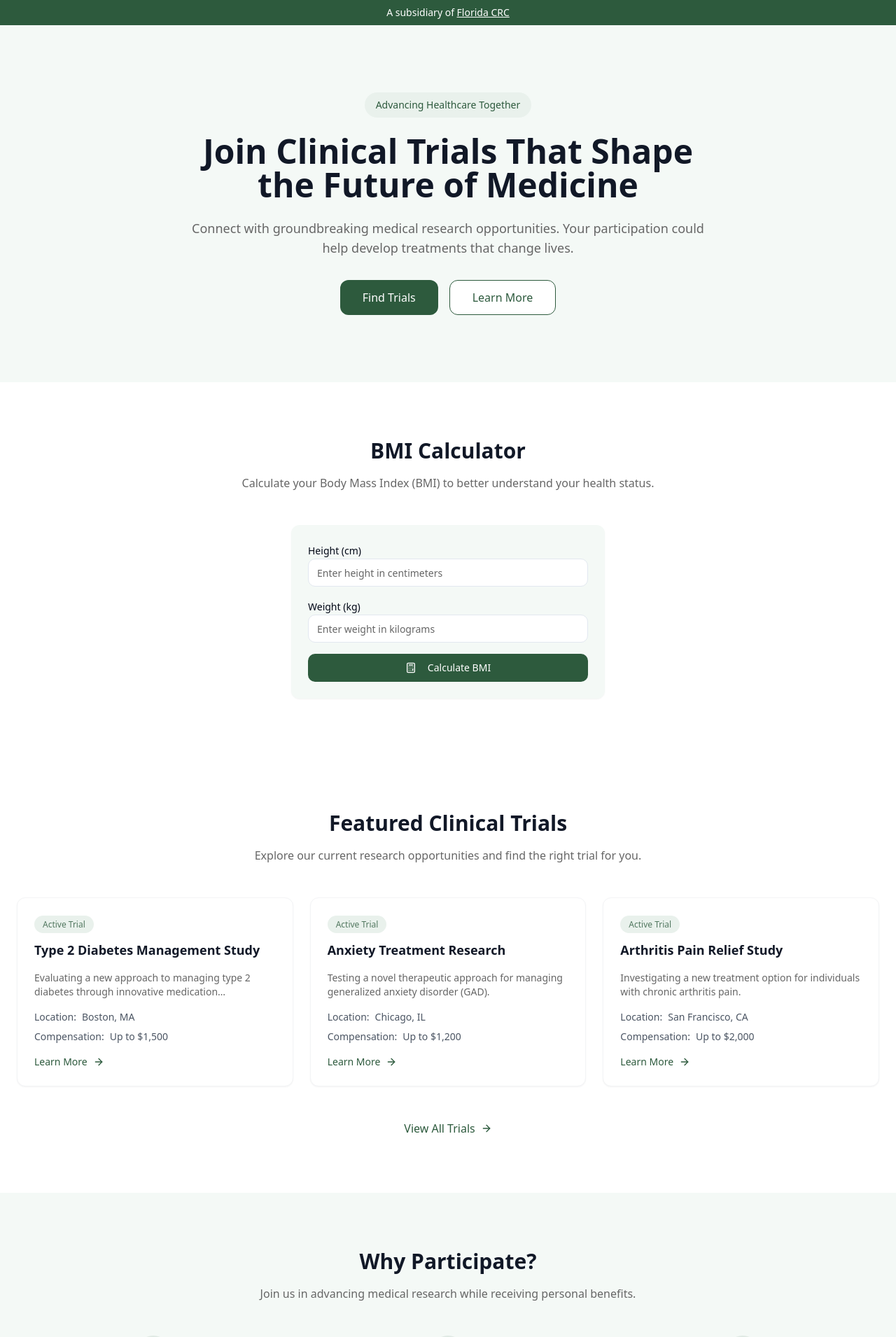
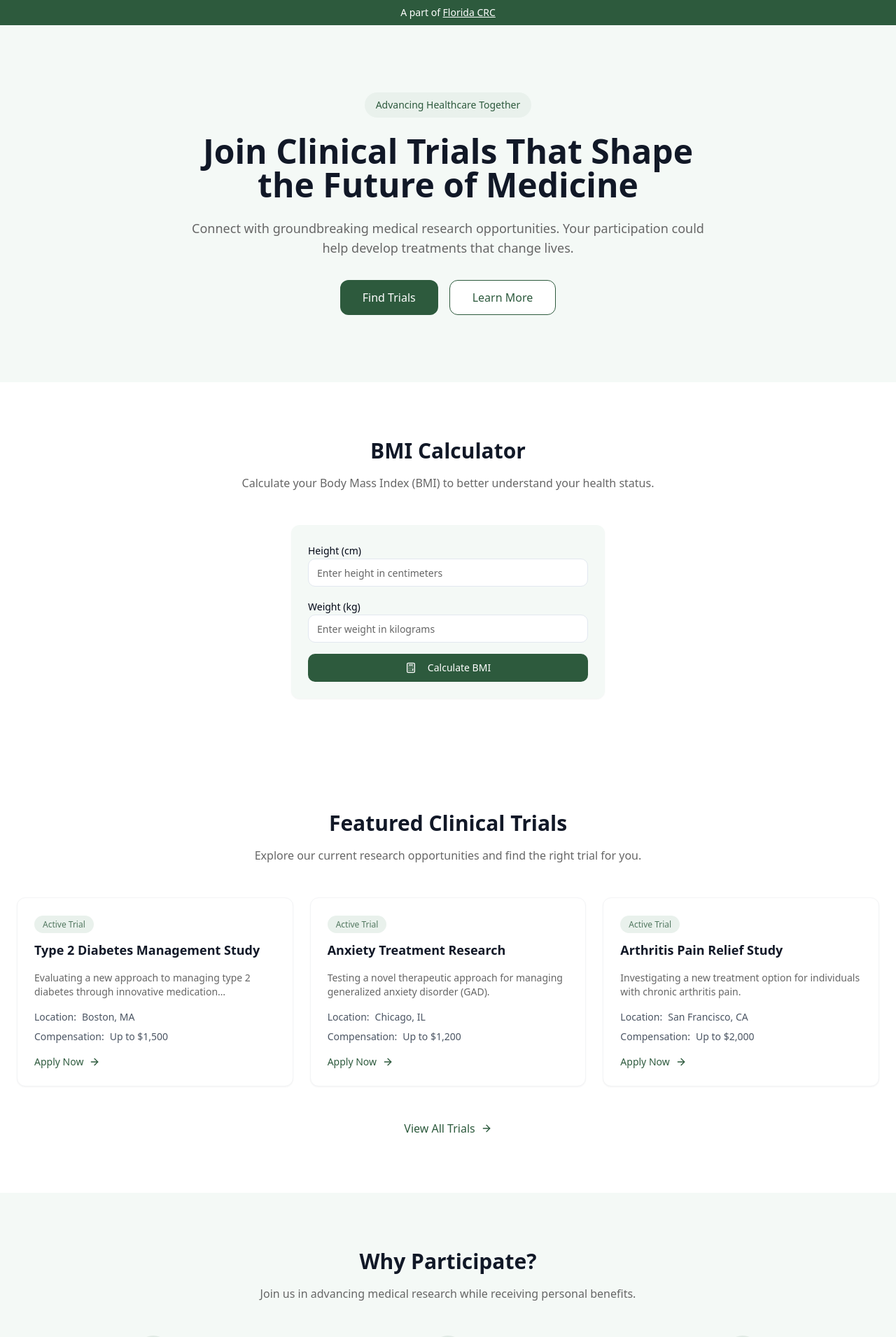
Before and after one commit to Yitz1/trial-connect-simplified, a React (Vite) app: page / in a window 1280 px wide. Shown: the top 1910 px of the page at 70% size. Built offline with nearby package versions, Linux system fonts and the light colour scheme.

Commit message:
Update subsidiary notice and trial links
Update subsidiary notice to reflect the correct relationship with Florida CRC.  Add placeholder for future implementation of Google Forms integration for clinical trial submissions.

```diff
--- a/src/components/TrialCard.tsx
+++ b/src/components/TrialCard.tsx
@@ -6,6 +6,7 @@ interface TrialCardProps {
   description: string;
   location: string;
   compensation: string;
+  formUrl: string;
   onClick: () => void;
 }
 
@@ -38,7 +39,7 @@ const TrialCard = ({ title, description, location, compensation, onClick }: Tria
           </div>
         </div>
         <div className="flex items-center gap-2 text-primary group-hover:translate-x-1 transition-transform">
-          <span className="text-sm font-medium">Learn More</span>
+          <span className="text-sm font-medium">Apply Now</span>
           <ArrowRight size={16} />
         </div>
       </div>
--- a/src/pages/Index.tsx
+++ b/src/pages/Index.tsx
@@ -14,18 +14,21 @@ const featuredTrials = [
     description: "Evaluating a new approach to managing type 2 diabetes through innovative medication combinations.",
     location: "Boston, MA",
     compensation: "Up to $1,500",
+    formUrl: "https://forms.gle/your-diabetes-form-url", // Replace with actual Google Form URL
   },
   {
     title: "Anxiety Treatment Research",
     description: "Testing a novel therapeutic approach for managing generalized anxiety disorder (GAD).",
     location: "Chicago, IL",
     compensation: "Up to $1,200",
+    formUrl: "https://forms.gle/your-anxiety-form-url", // Replace with actual Google Form URL
   },
   {
     title: "Arthritis Pain Relief Study",
     description: "Investigating a new treatment option for individuals with chronic arthritis pain.",
     location: "San Francisco, CA",
     compensation: "Up to $2,000",
+    formUrl: "https://forms.gle/your-arthritis-form-url", // Replace with actual Google Form URL
   },
 ];
 
@@ -73,7 +76,7 @@ const Index = () => {
       {/* Subsidiary Notice */}
       <div className="bg-primary text-white text-sm py-2">
         <div className="container mx-auto px-6 text-center">
-          A subsidiary of{" "}
+          A part of{" "}
           <a
             href="https://floridacrc.com/"
             target="_blank"
@@ -181,7 +184,7 @@ const Index = () => {
               <TrialCard
                 key={index}
                 {...trial}
-                onClick={() => console.log("Trial clicked:", trial.title)}
+                onClick={() => window.open(trial.formUrl, '_blank')}
               />
             ))}
           </div>
```
